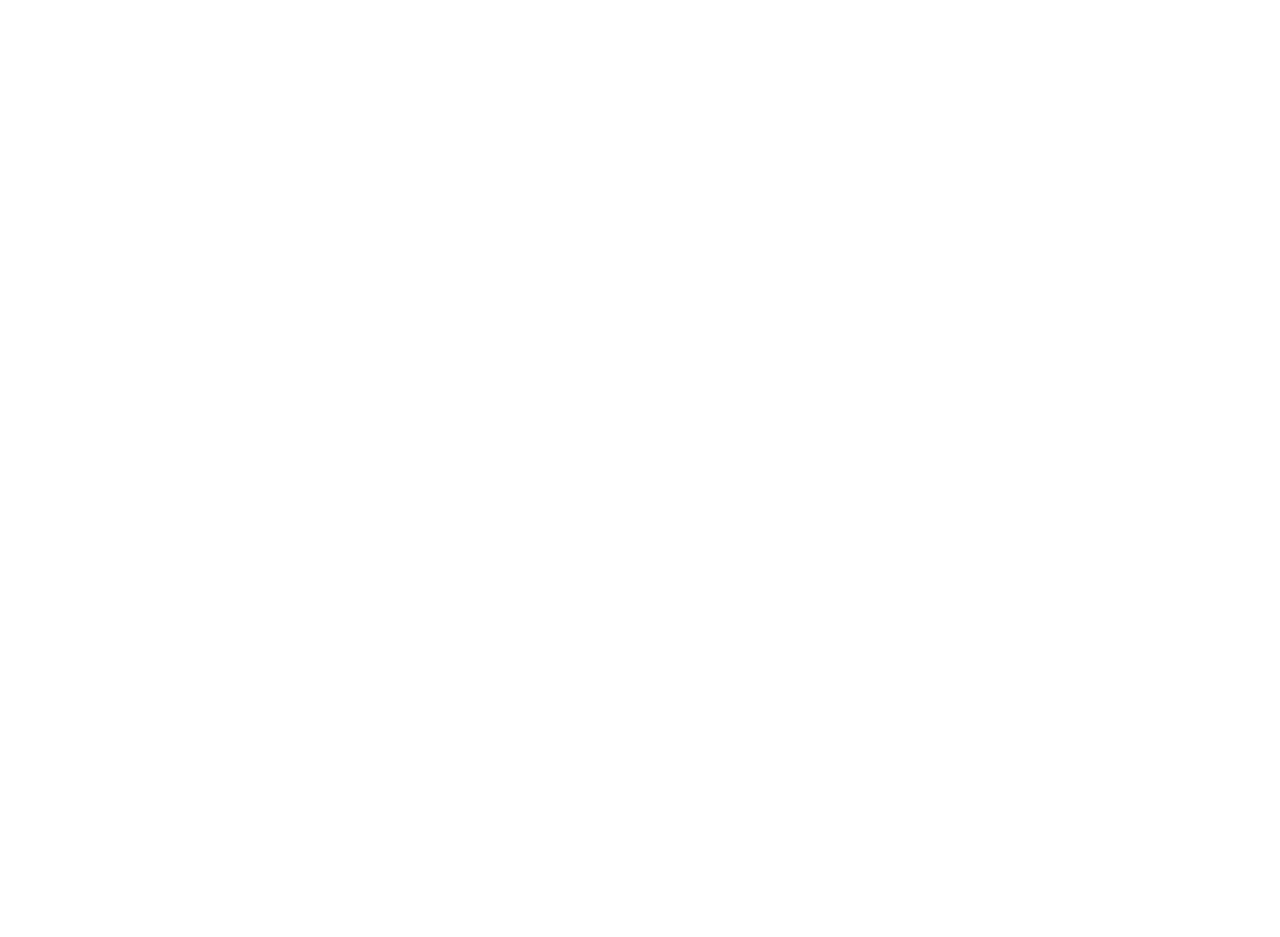
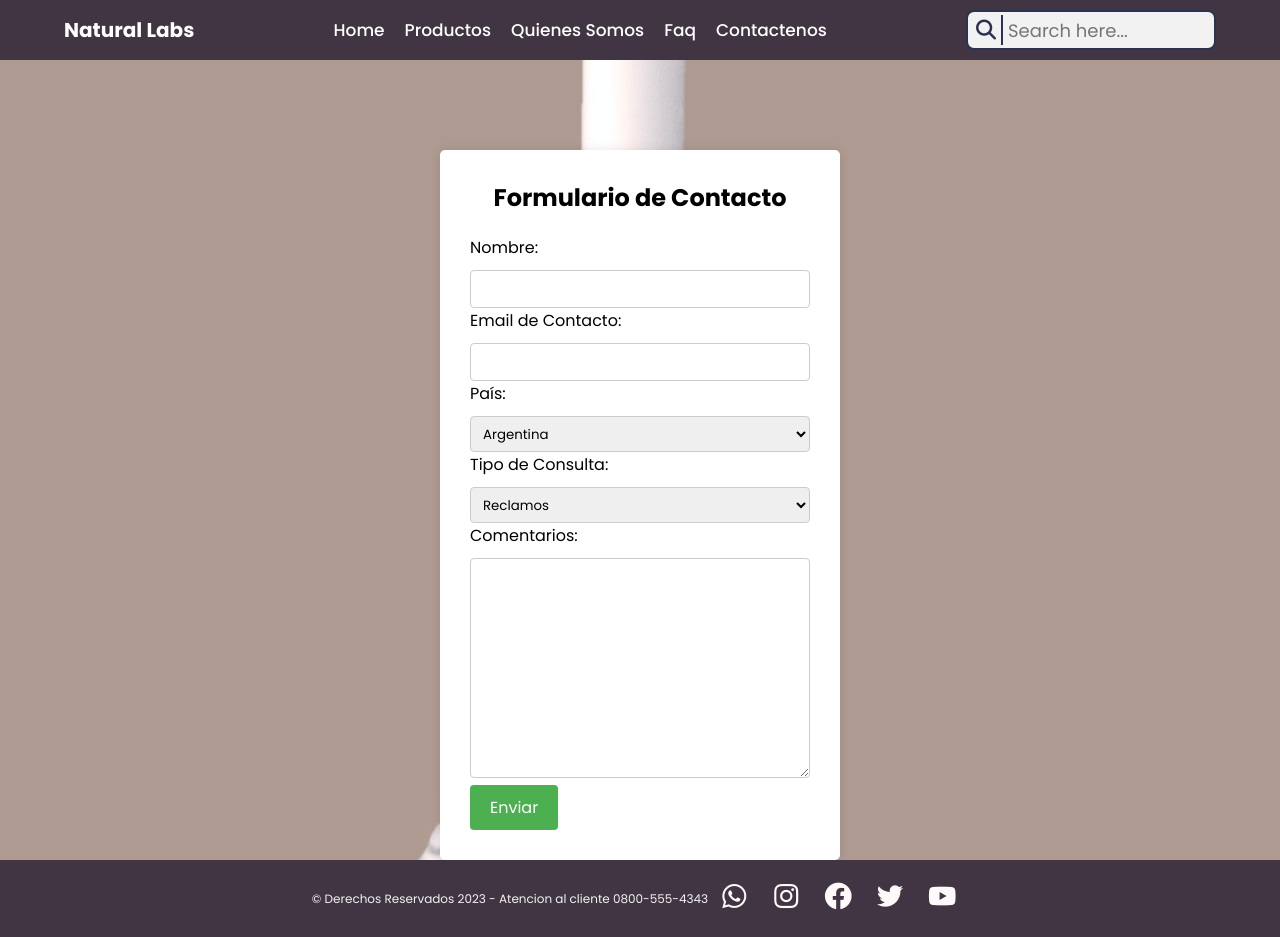
Before and after one commit to luiscibau/lab, a plain HTML site: page contactenos.html in a window 1280 px wide. Before the commit the page ends 800 px from the top, so only its background shows below. Drawn offline with nearby package versions, Linux system fonts and the light colour scheme; a script that the page names is missing.

Commit message:
Add files via upload

```diff
--- a/contactenos.html
+++ b/contactenos.html
@@ -0,0 +1,117 @@
+<!DOCTYPE html>
+<html lang="en">
+    <head>
+        <meta charset="UTF-8">
+        <meta http-equiv="X-UA-Compatible" content="IE=edge">
+        <link rel="stylesheet" href="./css/style.css">
+            <link rel="stylesheet" href="https://cdnjs.cloudflare.com/ajax/libs/font-awesome/5.15.2/css/all.min.css"/>
+        <meta name="viewport" content="width=device-width, initial-scale=1.0">
+        <title>Natural Labs</title>
+        <link href='https://unpkg.com/boxicons@2.1.4/css/boxicons.min.css' rel='stylesheet'>
+        <script src="https://kit.fontawesome.com/36f93449df.js" crossorigin="anonymous"></script>
+    </head>
+<body>
+    <header>
+        <nav>
+            <div class="navbar">
+                <div class="logo">
+                    <h1> Natural Labs</h1>
+                    <!-- <img src="images/logo.png" alt=""> -->
+                </div>
+                <ul class="menu">
+                    <li><a href="index.html">Home</a></li>
+                    <li><a href="productos.html">Productos</a></li>
+                    <li><a href="somos.html">Quienes Somos</a></li>
+                    <li><a href="faq.html">Faq</a></li>
+                    <li><a href="contactenos.html">Contactenos</a></li>
+                </ul>
+                <div class="search-box">
+                    <input type="text" placeholder="Search here...">
+                    <a href="#"><i class="fas fa-search"></i></a>
+                </div>
+            </div>
+        </nav>
+    </header>
+
+    <div class="container-formulario">
+        <h2>Formulario de Contacto</h2>
+        <form action="https://formspree.io/f/mgeblknd" method="POST">
+          <label for="nombre">Nombre:</label>
+          <input type="text" id="nombre" name="nombre" required>
+
+          <label for="email">Email de Contacto:</label>
+          <input type="email" id="email" name="_replyto" required>
+
+          <label for="pais">País:</label>
+          <select id="pais" name="pais">
+            <option value="Argentina">Argentina</option>
+            <option value="Brasil">Brasil</option>
+            <option value="Chile">Chile</option>
+            <option value="Paraguay">Paraguay</option>
+            <option value="Colombia">Colombia</option>
+            <option value="Uruguay">Uruguay</option>
+            <!-- Agrega más opciones de países según tus necesidades -->
+          </select>
+
+          <label for="consulta">Tipo de Consulta:</label>
+          <select id="consulta" name="consulta">
+            <option value="Reclamos">Reclamos</option>
+            <option value="Pedido en Proceso">Pedido en Proceso</option>
+            <option value="Atención al Cliente">Atención al Cliente</option>
+            <!-- Agrega más opciones según tus necesidades -->
+          </select>
+
+          <label for="comentarios">Comentarios:</label>
+          <textarea id="comentarios" name="comentarios"></textarea>
+
+          <input type="hidden" name="_subject" value="Nuevo mensaje del formulario de contacto">
+
+          <input type="submit" value="Enviar">
+        </form>
+      </div>
+
+
+
+
+
+
+
+
+
+    <footer>
+        <p>© Derechos Reservados 2023 - Atencion al cliente 0800-555-4343</p>
+        <ul>
+            <li>
+                <i class='bx bxl-whatsapp' style='color:#fffafa'></i>
+            </li>
+            <li>
+                <i class='bx bxl-instagram' style='color:#fffafa'></i>
+            </li>
+            <li>
+                <i class='bx bxl-facebook-circle' style='color:#fffafa'></i>
+            </li>
+            <li>
+                <i class='bx bxl-twitter' style='color:#fffafa'></i>
+            </li>
+            <li>
+                <i class='bx bxl-youtube' style='color:#fffafa'></i>
+            </li>
+        </ul>
+    </footer>
+</body>
+
+  <script src="./js/codoacodo.js"></script>
+  <script>
+    (function (d, w, c) {
+        w.ChatraID = '7Er2R2aRno5HuSgLs';
+        var s = d.createElement('script');
+        w[c] = w[c] || function () {
+            (w[c].q = w[c].q || []).push(arguments);
+        };
+        s.async = true;
+        s.src = 'https://call.chatra.io/chatra.js';
+        if (d.head) d.head.appendChild(s);
+    })(document, window, 'Chatra');
+  </script>
+
+</html>
--- a/css/style.css
+++ b/css/style.css
@@ -280,6 +280,8 @@ nav .search-box{
   padding: 10px;
   text-align: center;
   border: 1px solid #ccc;
+  border-radius: 5px;
+  box-shadow: 0 0 10px rgba(0, 0, 0, 0.7);
 }
 
 .card img {
@@ -319,6 +321,9 @@ nav .search-box{
   align-items: end;
   margin: 50px 50px;
   text-align: right;
+  border-radius: 5px;
+  box-shadow: 0 0 10px rgba(0, 0, 0, 0.7);
+  padding: 80px;
 
 
 }
@@ -395,3 +400,60 @@ footer i {
   font-size: 32px;
   color: #f2f2f2;
 }
+
+/*****************/
+/** Formulario  **/
+/*****************/
+
+.container-formulario {
+    max-width: 400px;
+    margin: auto;
+    margin-top: 150px;
+    padding: 30px;
+    background-color: #ffffff;
+    border-radius: 5px;
+    box-shadow: 0 0 10px rgba(0, 0, 0, 0.1);
+  }
+
+  h2 {
+    text-align: center;
+    margin-bottom: 20px;
+  }
+
+  label {
+    display: block;
+    margin-bottom: 10px;
+  }
+
+  input[type="text"],
+  input[type="email"],
+  select,
+  textarea {
+    width: 100%;
+    padding: 8px;
+    border: 1px solid #ccc;
+    border-radius: 4px;
+    box-sizing: border-box;
+  }
+
+  select {
+    height: 36px;
+  }
+
+  textarea {
+    height: 220px;
+  }
+
+  input[type="submit"] {
+    background-color: #4CAF50;
+    color: #ffffff;
+    border: none;
+    padding: 10px 20px;
+    font-size: 16px;
+    cursor: pointer;
+    border-radius: 4px;
+  }
+
+  input[type="submit"]:hover {
+    background-color: #45a049;
+  }
```
